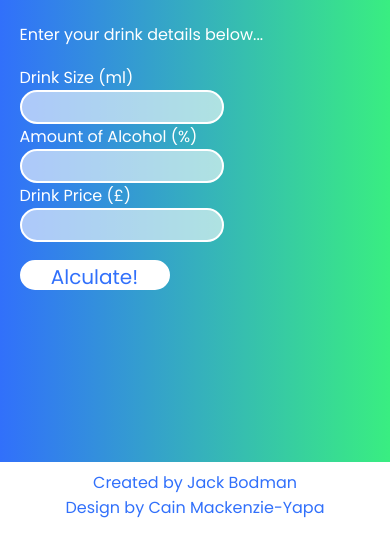
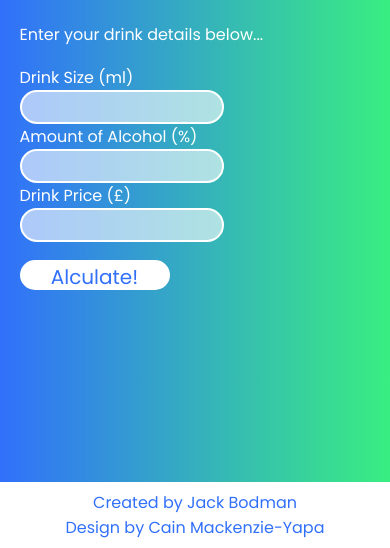
Before and after one commit to SlothmanBodman/alculator-2, a plain HTML site: page index.html in a window 390 px wide. Shown: the part 382-930 px from the top of the page. Drawn offline with nearby package versions, Linux system fonts and the light colour scheme.

Commit message:
Responsive Styling Fix

```diff
--- a/index.html
+++ b/index.html
@@ -46,6 +46,13 @@
         width: 100vw;
         height: 100vh;
         align-content: center;
+      }
+
+      @media only screen and (max-width: 715px) {
+        .container-full {
+          padding-bottom: 20px;
+          align-content: center;
+        }
       }
       .container {
         width: 90%;
```
